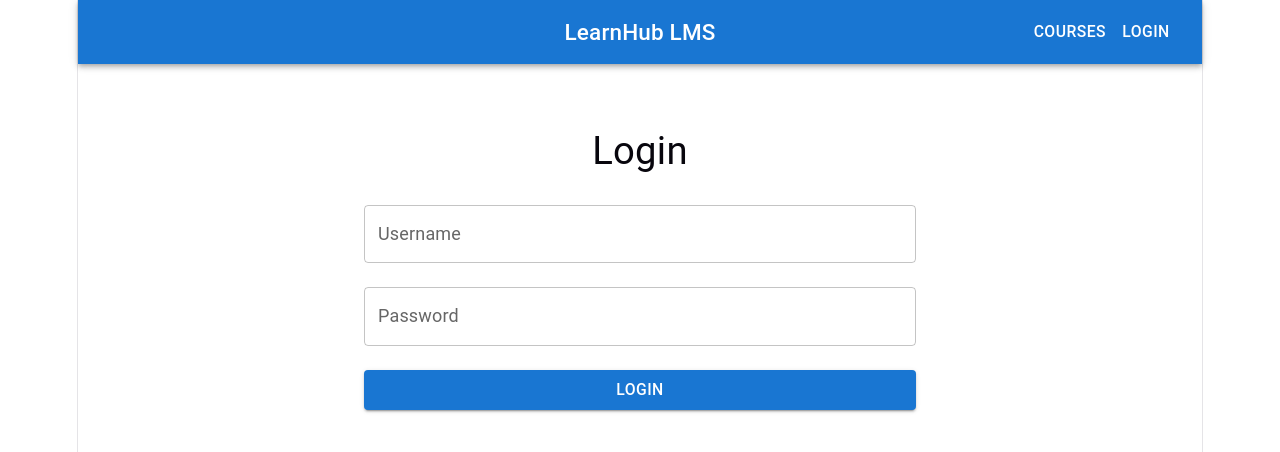
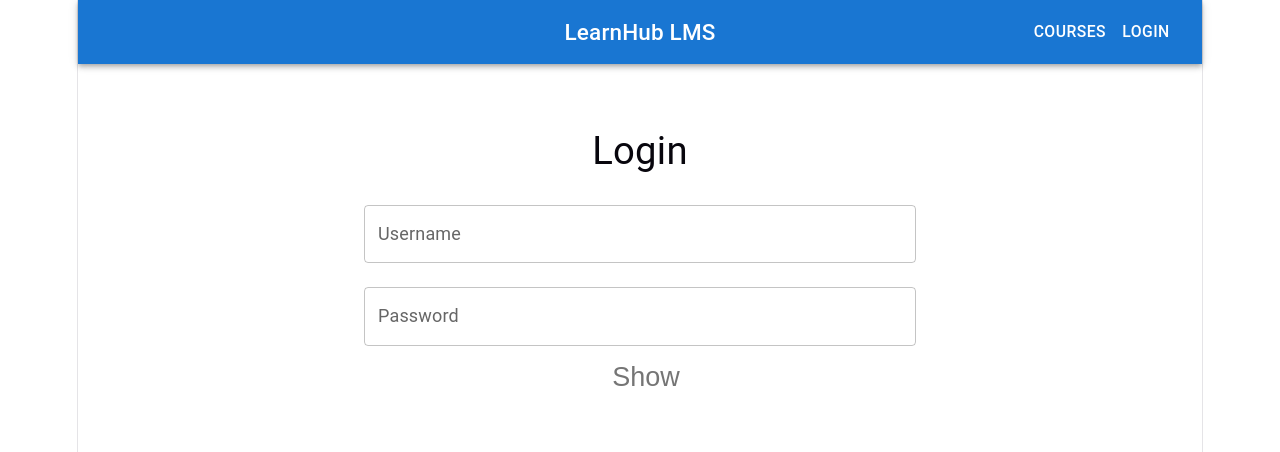
Before and after one commit to Alan-Baum/learnhub-lms, a React app in the folder frontend/: page /login in a window 1280 px wide. Shown: the top 452 px of the page. Built offline with nearby package versions, Linux system fonts and the light colour scheme; the HTML template or start-up script is replaced by a standard one.

Commit message:
Simplify password visibility toggle

```diff
--- a/frontend/src/pages/LoginPage.jsx
+++ b/frontend/src/pages/LoginPage.jsx
@@ -11,9 +11,6 @@ import {
   TextField,
   Typography,
 } from "@mui/material";
-
-import Visibility from "@mui/icons-material/Visibility";
-import VisibilityOff from "@mui/icons-material/VisibilityOff";
 
 import { loginUser } from "../services/authService";
 
@@ -77,23 +74,20 @@ function LoginPage() {
                   onClick={() => setShowPassword(!showPassword)}
                   edge="end"
                 >
-                  {showPassword ? <VisibilityOff /> : <Visibility />}
+                  {showPassword ? "Hide" : "Show"}
                 </IconButton>
               </InputAdornment>
             ),
           }}
         />
 
-        <Button
-          aria-label="Login"
-          type="submit"
-          variant="contained"
-          fullWidth
-          sx={{ mt: 2 }}
-          disabled={loading}
+        <IconButton
+          aria-label="Toggle password visibility"
+          onClick={() => setShowPassword(!showPassword)}
+          edge="end"
         >
-          {loading ? "Logging in..." : "Login"}
-        </Button>
+          {showPassword ? "Hide" : "Show"}
+        </IconButton>
 
         <Snackbar
           open={openSnackbar}
```
